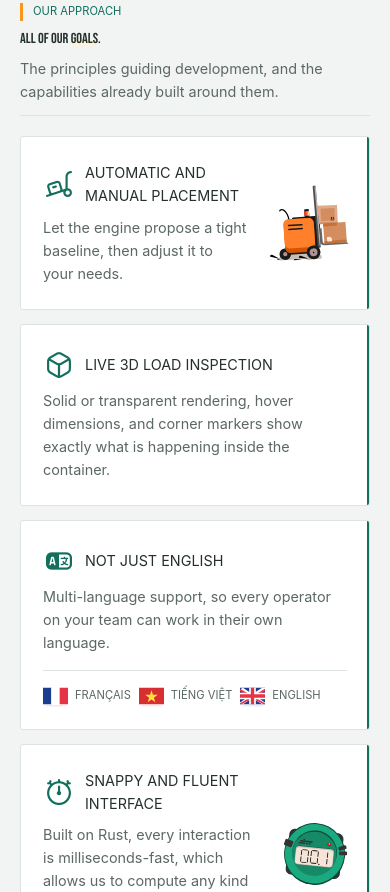
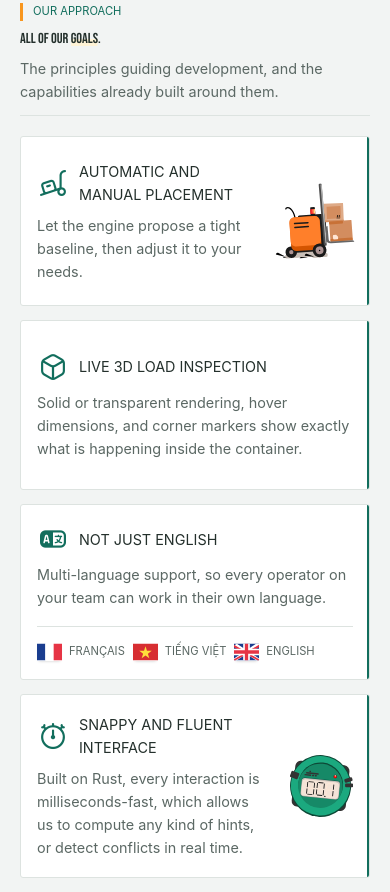
Before and after one commit to Aimeric-Clement/cargo_packing_website, a website: page en/index.html in a window 390 px wide. Shown: the part 956-1848 px from the top of the page. Drawn offline with nearby package versions, Linux system fonts and the light colour scheme.

Commit message:
fix: illustration compress text in feature cards

```diff
--- a/css/style.css
+++ b/css/style.css
@@ -977,6 +977,7 @@ body[data-page="about"] .main-nav a[href="about.html"] {
   .key-points-list { display: none; }
   .feature-grid { grid-template-columns: 1fr; gap: 14px; }
   /* single-column layout: shrink illustrations further, position is already unified above */
+  .feature-card { padding: 18px 16px; }
   .feature-card--auto-placement-illustration .feature-illustration { width: 80px; height: 80px; }
   .feature-card--realistic-packing-illustration .feature-illustration { width: 92px; height: 68px; }
   .feature-card--fast-interface-illustration .feature-illustration { width: 64px; height: 64px; }
```
